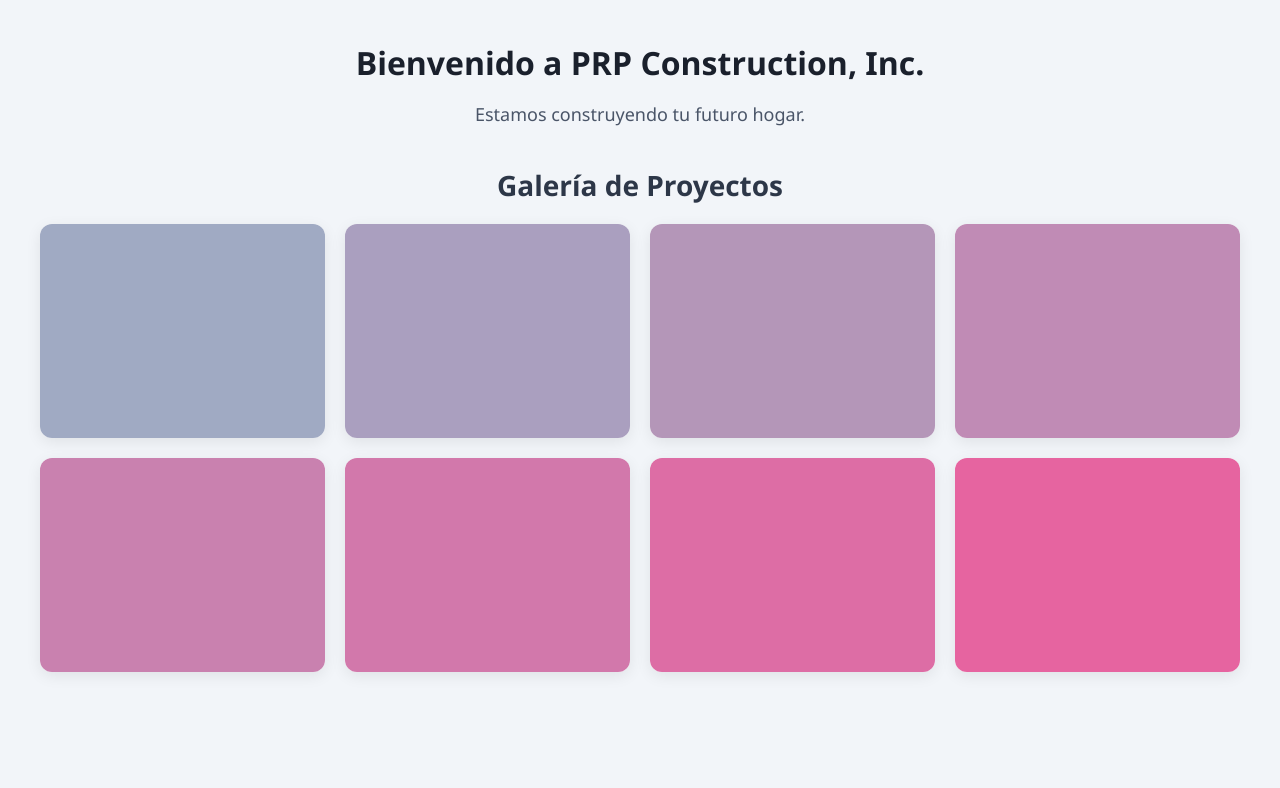
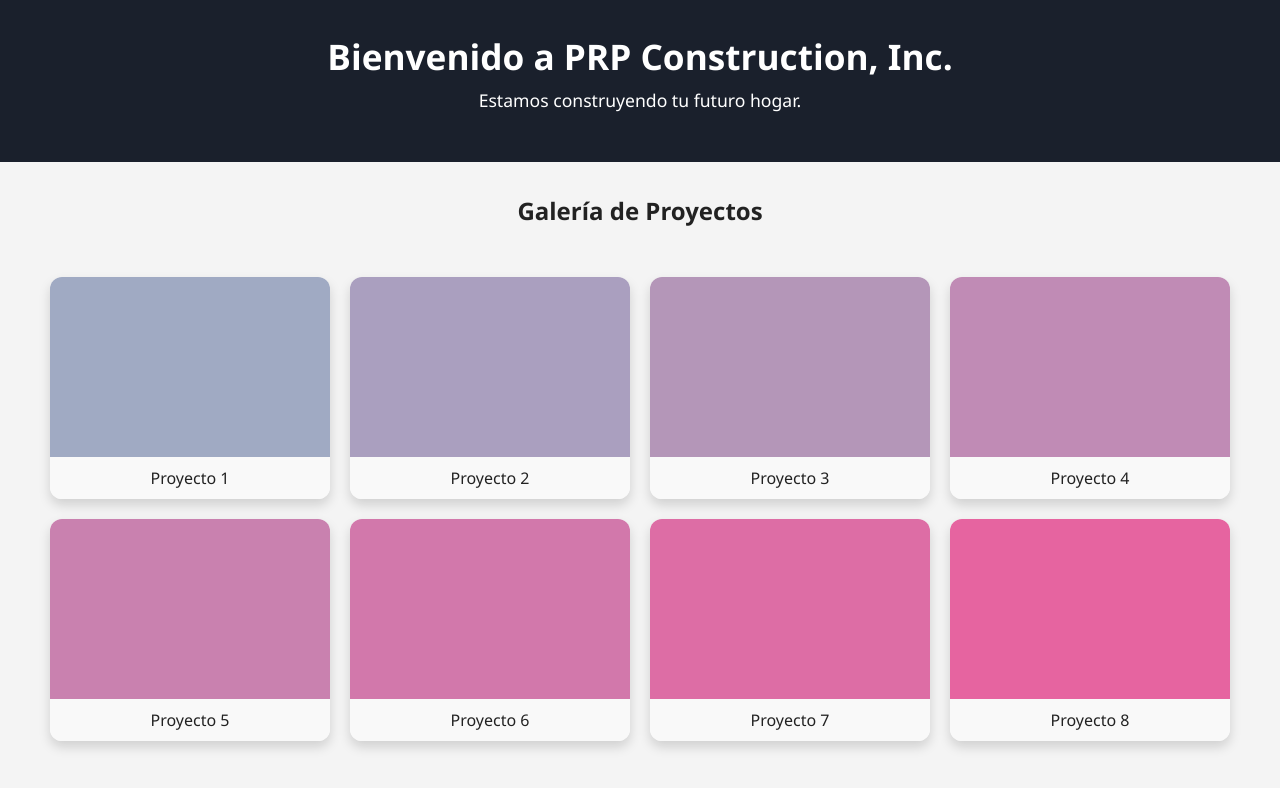
Before and after one commit to PRP202025/prpconstruction, a plain HTML site: page public/index.html in a window 1280 px wide. Drawn offline with Linux system fonts and the light colour scheme.

Commit message:
Update index.html

```diff
--- a/public/index.html
+++ b/public/index.html
@@ -4,83 +4,117 @@
   <meta charset="UTF-8" />
   <meta name="viewport" content="width=device-width, initial-scale=1.0" />
   <title>PRP Construction, Inc.</title>
-  <meta name="google-site-verification" content="ITS86cusyQcpg1eRZMCcpqZMYVof4FOJd191t6uDJI" />
   <style>
     body {
       font-family: 'Segoe UI', sans-serif;
-      background: #f2f5f9;
+      margin: 0;
+      padding: 0;
+      background: #f4f4f4;
       color: #222;
-      margin: 0;
-      padding: 20px;
     }
 
-    h1 {
+    header {
+      background-color: #1a202c;
+      color: white;
+      padding: 2rem 1rem;
       text-align: center;
-      color: #1a202c;
-      margin-bottom: 5px;
     }
 
-    p {
-      text-align: center;
-      font-size: 18px;
-      color: #4a5568;
-      margin-bottom: 40px;
+    header h1 {
+      margin: 0;
+      font-size: 2.2rem;
+    }
+
+    header p {
+      font-size: 1.1rem;
+      margin-top: 0.5rem;
     }
 
     h2 {
       text-align: center;
-      color: #2d3748;
-      font-size: 28px;
-      margin-bottom: 20px;
+      margin-top: 2rem;
     }
 
     .galeria {
-      display: grid;
-      grid-template-columns: repeat(auto-fit, minmax(280px, 1fr));
+      display: flex;
+      flex-wrap: wrap;
+      justify-content: center;
       gap: 20px;
-      max-width: 1200px;
-      margin: 0 auto;
+      padding: 30px;
     }
 
     .imagen {
-      background: white;
+      width: 280px;
       border-radius: 12px;
       overflow: hidden;
-      box-shadow: 0 4px 15px rgba(0, 0, 0, 0.08);
+      box-shadow: 0 6px 12px rgba(0,0,0,0.15);
+      background: white;
       transition: transform 0.3s ease, box-shadow 0.3s ease;
+    }
+
+    .imagen:hover {
+      transform: translateY(-5px);
+      box-shadow: 0 12px 24px rgba(0,0,0,0.25);
     }
 
     .imagen img {
       width: 100%;
-      height: auto;
       display: block;
-      transition: transform 0.3s ease;
+      height: 180px;
+      object-fit: cover;
     }
 
-    .imagen:hover {
-      transform: translateY(-5px);
-      box-shadow: 0 10px 30px rgba(0, 0, 0, 0.15);
-    }
-
-    .imagen:hover img {
-      transform: scale(1.03);
+    .imagen p {
+      text-align: center;
+      padding: 10px;
+      margin: 0;
+      background: #f9f9f9;
+      font-weight: 500;
     }
   </style>
 </head>
+
 <body>
-  <h1>Bienvenido a PRP Construction, Inc.</h1>
-  <p>Estamos construyendo tu futuro hogar.</p>
+  <header>
+    <h1>Bienvenido a PRP Construction, Inc.</h1>
+    <p>Estamos construyendo tu futuro hogar.</p>
+  </header>
+
   <h2>Galería de Proyectos</h2>
 
   <div class="galeria">
-    <div class="imagen"><img src="/galeria/proyecto-1.jpg" alt="Proyecto 1" /></div>
-    <div class="imagen"><img src="/galeria/proyecto-2.jpg" alt="Proyecto 2" /></div>
-    <div class="imagen"><img src="/galeria/proyecto-3.jpg" alt="Proyecto 3" /></div>
-    <div class="imagen"><img src="/galeria/proyecto-4.jpg" alt="Proyecto 4" /></div>
-    <div class="imagen"><img src="/galeria/proyecto-5.jpg" alt="Proyecto 5" /></div>
-    <div class="imagen"><img src="/galeria/proyecto-6.jpg" alt="Proyecto 6" /></div>
-    <div class="imagen"><img src="/galeria/proyecto-7.jpg" alt="Proyecto 7" /></div>
-    <div class="imagen"><img src="/galeria/proyecto-8.jpg" alt="Proyecto 8" /></div>
+    <div class="imagen">
+      <img src="galeria/proyecto-1.jpg" alt="Proyecto 1" />
+      <p>Proyecto 1</p>
+    </div>
+    <div class="imagen">
+      <img src="galeria/proyecto-2.jpg" alt="Proyecto 2" />
+      <p>Proyecto 2</p>
+    </div>
+    <div class="imagen">
+      <img src="galeria/proyecto-3.jpg" alt="Proyecto 3" />
+      <p>Proyecto 3</p>
+    </div>
+    <div class="imagen">
+      <img src="galeria/proyecto-4.jpg" alt="Proyecto 4" />
+      <p>Proyecto 4</p>
+    </div>
+    <div class="imagen">
+      <img src="galeria/proyecto-5.jpg" alt="Proyecto 5" />
+      <p>Proyecto 5</p>
+    </div>
+    <div class="imagen">
+      <img src="galeria/proyecto-6.jpg" alt="Proyecto 6" />
+      <p>Proyecto 6</p>
+    </div>
+    <div class="imagen">
+      <img src="galeria/proyecto-7.jpg" alt="Proyecto 7" />
+      <p>Proyecto 7</p>
+    </div>
+    <div class="imagen">
+      <img src="galeria/proyecto-8.jpg" alt="Proyecto 8" />
+      <p>Proyecto 8</p>
+    </div>
   </div>
 </body>
 </html>
```
